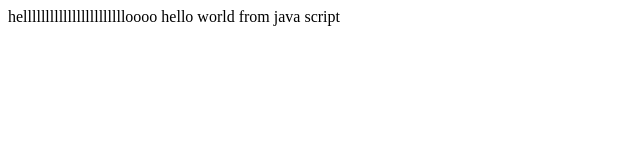
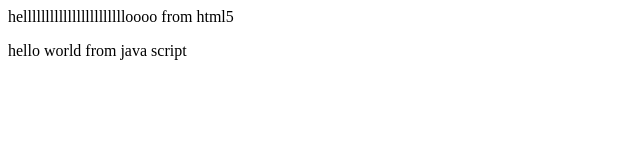
Before and after one commit to mathew1234568/mathew1234568.github.io, a plain HTML site: page hello/index.html in a window 1280 px wide. Shown: the whole page, without its empty margins (0-640 px from the left). Drawn offline with Linux system fonts and the light colour scheme.

Commit message:
Update index.html

```diff
--- a/hello/index.html
+++ b/hello/index.html
@@ -4,7 +4,7 @@
 <title>hiiiiiiiiiii</title>
 </head>
 <body>
-hellllllllllllllllllllllloooo
+<p>hellllllllllllllllllllllloooo from html5</p>
 <script>
 document.write("hello world from java script");
 
```
